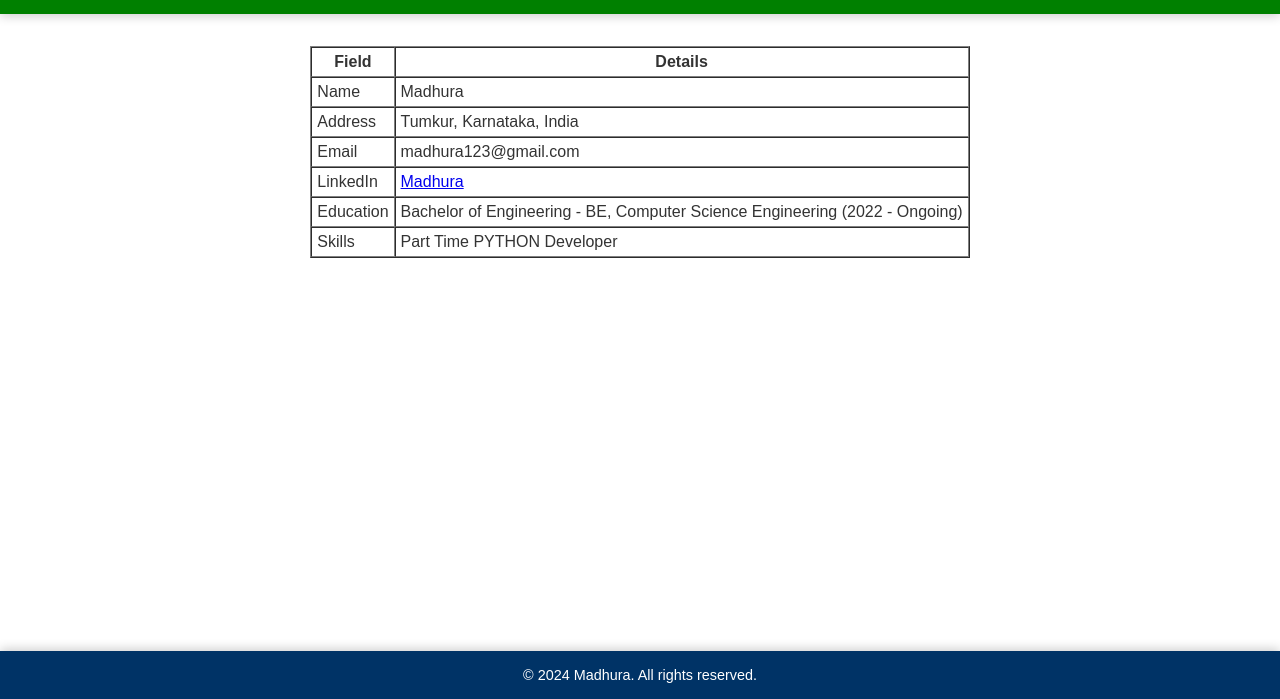
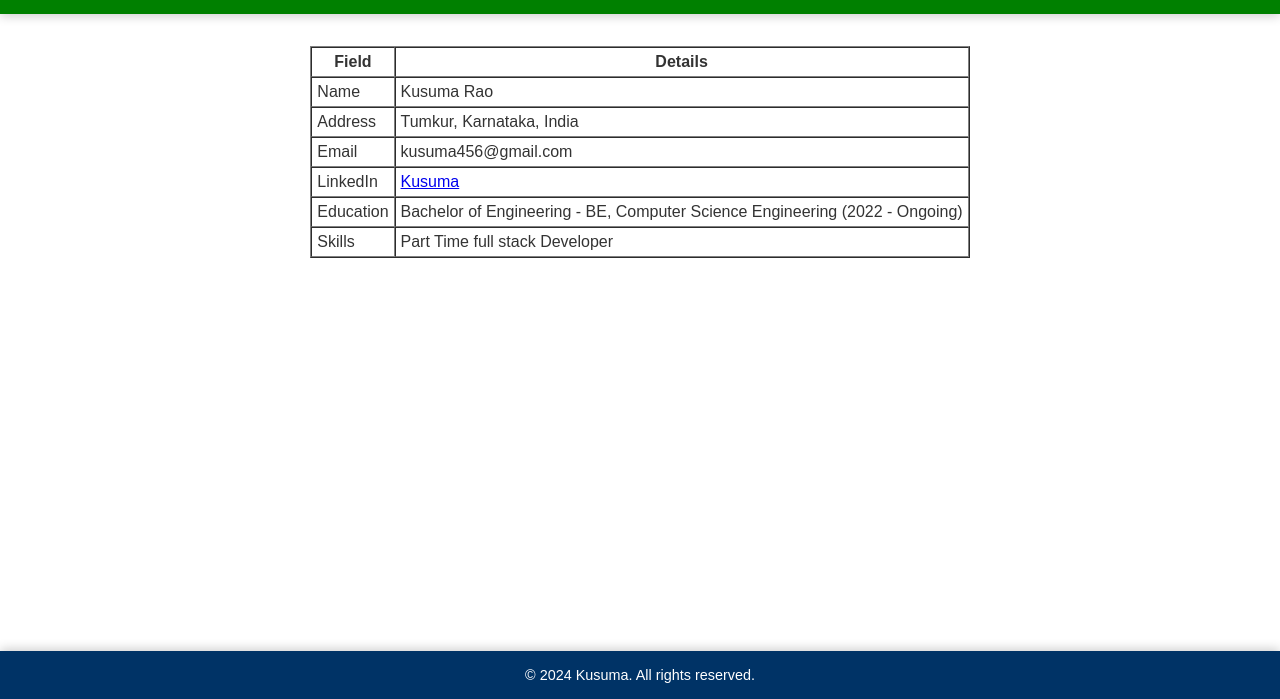
Before and after one commit to Madhura-BS/resume_website, a plain HTML site: page bio.html in a window 1280 px wide. Shown: the part 101-800 px from the top of the page. Drawn offline with Linux system fonts and the light colour scheme.

Commit message:
Update bio.html

```diff
--- a/bio.html
+++ b/bio.html
@@ -24,7 +24,7 @@
             </tr>
             <tr>
                 <td>Name</td>
-                <td>Madhura</td>
+                <td>Kusuma Rao </td>
             </tr>
             <tr>
                 <td>Address</td>
@@ -32,11 +32,11 @@
             </tr>
             <tr>
                 <td>Email</td>
-                <td>madhura123@gmail.com</td>
+                <td>kusuma456@gmail.com</td>
             </tr>
             <tr>
                 <td>LinkedIn</td>
-                <td><a href="https://www.linkedin.com/in/madhura-7916a45637?utm_source=share&utm_campaign=share_via&utm_content=profile&utm_medium=ios_app target="_blank">Madhura</a></td>
+                <td><a href="https://www.linkedin.com/in/madhura-7916a45637?utm_source=share&utm_campaign=share_via&utm_content=profile&utm_medium=ios_app target="_blank">Kusuma</a></td>
             </tr>
             <tr>
                 <td>Education</td>
@@ -44,12 +44,12 @@
             </tr>
             <tr>
                 <td>Skills</td>
-                <td>Part Time PYTHON Developer</td>
+                <td>Part Time full stack Developer</td>
             </tr>
         </table>
         </center>
     </main>
     <footer>
-        <p>&copy; 2024 Madhura. All rights reserved.</p>
+        <p>&copy; 2024 Kusuma. All rights reserved.</p>
     </footer>
 </body></html>
```
